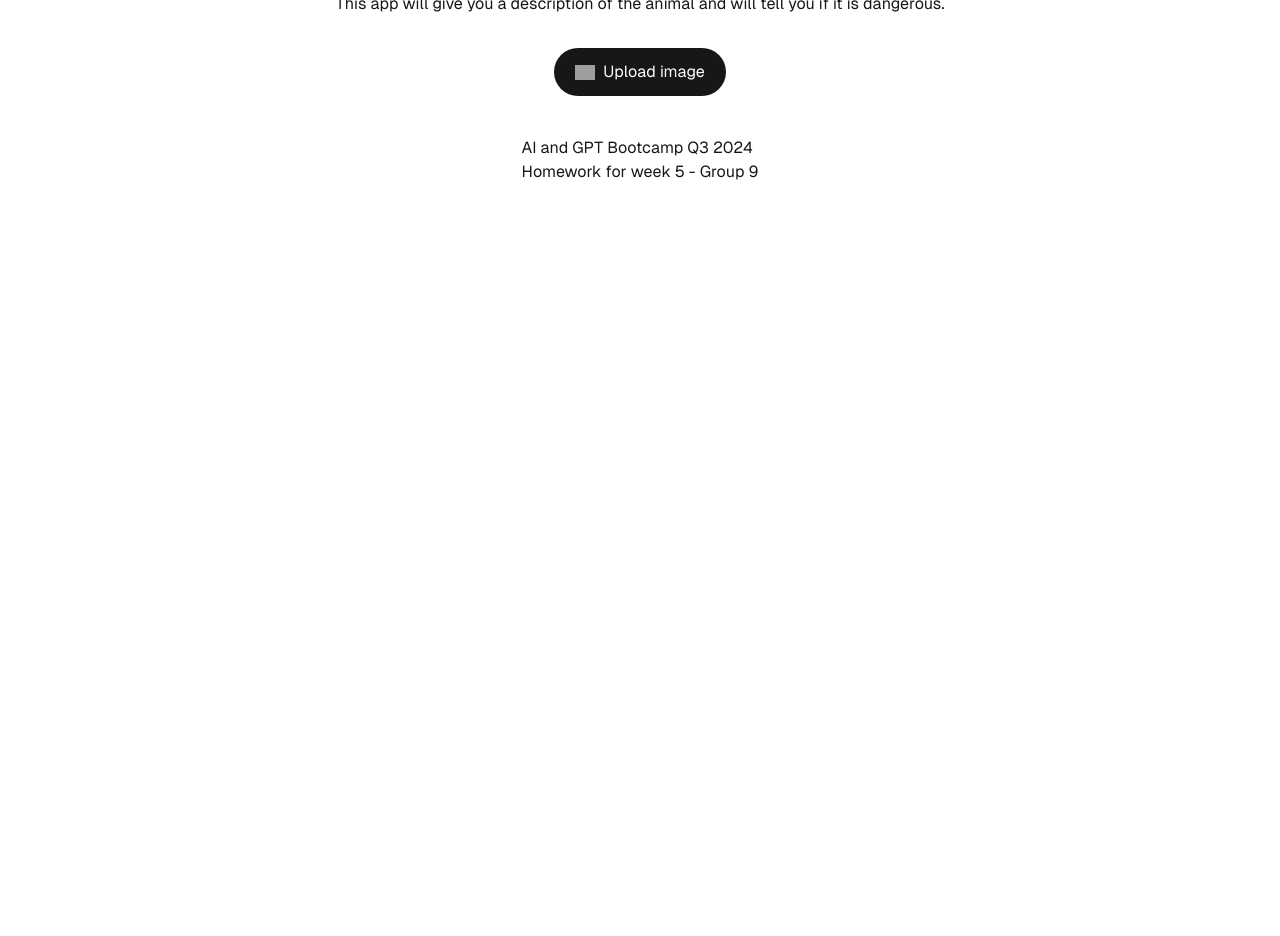
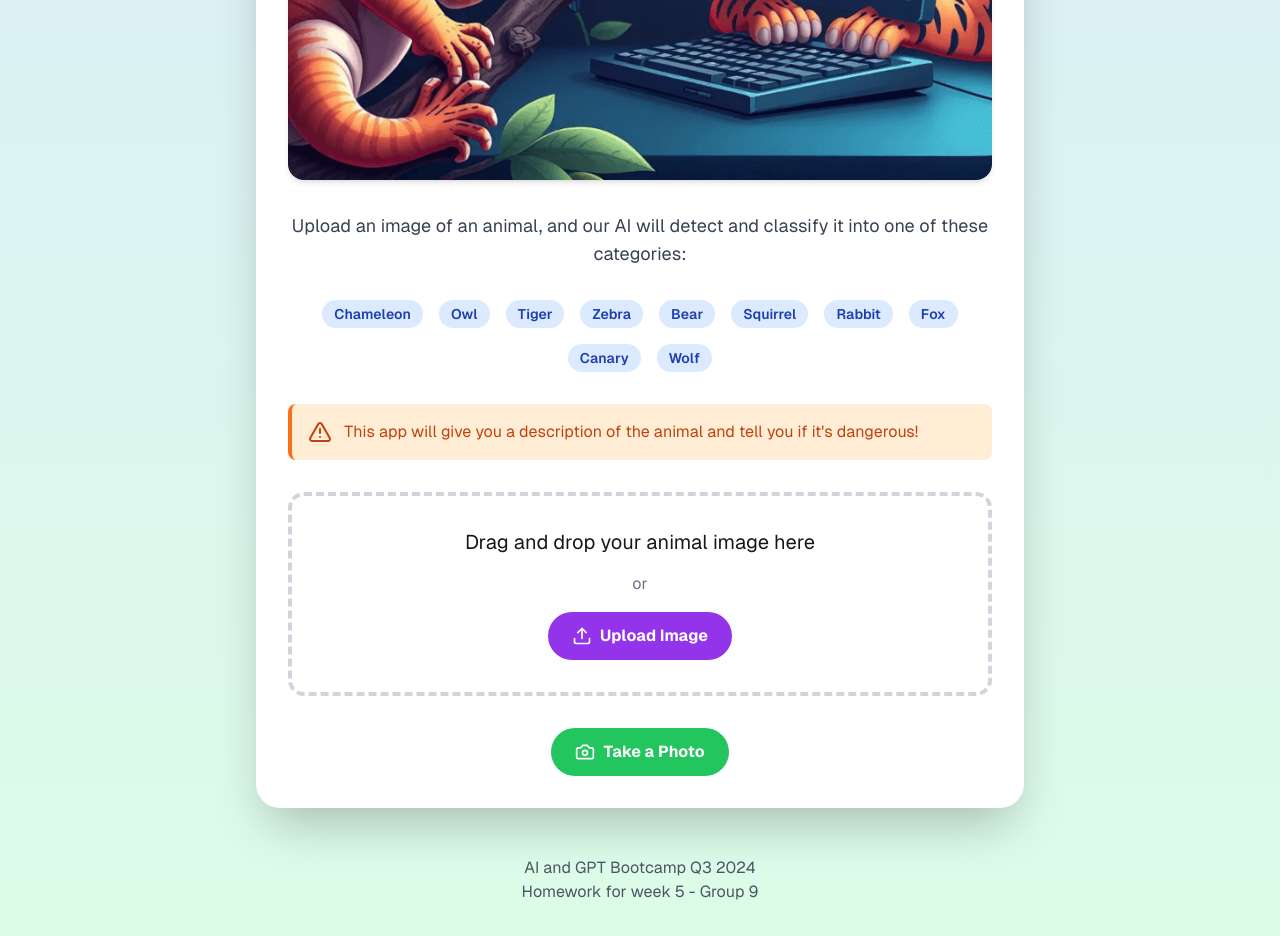
Before and after one commit to LuisJoseSanchez/encode-club-ai-and-gpt-bootcamp-q3-homework-week5, a Next.js app in the folder src/: page / in a window 1280 px wide. Shown: the part 660-1596 px from the top of the page. Before the commit the page ends 924 px from the top, so only its background shows below. Built offline with nearby package versions, Linux system fonts and the light colour scheme; grey boxes are pictures that could not be loaded.

Commit message:
Updated design

```diff
--- a/src/app/globals.css
+++ b/src/app/globals.css
@@ -25,3 +25,68 @@ body {
     text-wrap: balance;
   }
 }
+
+@layer base {
+  :root {
+    --background: 0 0% 100%;
+    --foreground: 0 0% 3.9%;
+    --card: 0 0% 100%;
+    --card-foreground: 0 0% 3.9%;
+    --popover: 0 0% 100%;
+    --popover-foreground: 0 0% 3.9%;
+    --primary: 0 0% 9%;
+    --primary-foreground: 0 0% 98%;
+    --secondary: 0 0% 96.1%;
+    --secondary-foreground: 0 0% 9%;
+    --muted: 0 0% 96.1%;
+    --muted-foreground: 0 0% 45.1%;
+    --accent: 0 0% 96.1%;
+    --accent-foreground: 0 0% 9%;
+    --destructive: 0 84.2% 60.2%;
+    --destructive-foreground: 0 0% 98%;
+    --border: 0 0% 89.8%;
+    --input: 0 0% 89.8%;
+    --ring: 0 0% 3.9%;
+    --chart-1: 12 76% 61%;
+    --chart-2: 173 58% 39%;
+    --chart-3: 197 37% 24%;
+    --chart-4: 43 74% 66%;
+    --chart-5: 27 87% 67%;
+    --radius: 0.5rem;
+  }
+  .dark {
+    --background: 0 0% 3.9%;
+    --foreground: 0 0% 98%;
+    --card: 0 0% 3.9%;
+    --card-foreground: 0 0% 98%;
+    --popover: 0 0% 3.9%;
+    --popover-foreground: 0 0% 98%;
+    --primary: 0 0% 98%;
+    --primary-foreground: 0 0% 9%;
+    --secondary: 0 0% 14.9%;
+    --secondary-foreground: 0 0% 98%;
+    --muted: 0 0% 14.9%;
+    --muted-foreground: 0 0% 63.9%;
+    --accent: 0 0% 14.9%;
+    --accent-foreground: 0 0% 98%;
+    --destructive: 0 62.8% 30.6%;
+    --destructive-foreground: 0 0% 98%;
+    --border: 0 0% 14.9%;
+    --input: 0 0% 14.9%;
+    --ring: 0 0% 83.1%;
+    --chart-1: 220 70% 50%;
+    --chart-2: 160 60% 45%;
+    --chart-3: 30 80% 55%;
+    --chart-4: 280 65% 60%;
+    --chart-5: 340 75% 55%;
+  }
+}
+
+@layer base {
+  * {
+    @apply border-border;
+  }
+  body {
+    @apply bg-background text-foreground;
+  }
+}
--- a/src/app/page.tsx
+++ b/src/app/page.tsx
@@ -1,47 +1,69 @@
+"use client";
+
+import { useState } from "react"; // Здесь только одно определение useState
 import Image from "next/image";
+import { Upload, Camera, AlertTriangle } from "lucide-react";
 
 export default function Home() {
+  const [isDragging, setIsDragging] = useState(false);
+
   return (
-    <div className="grid items-center justify-items-center min-h-screen sm:p-20 font-[family-name:var(--font-geist-sans)]">
-      <main className="flex flex-col gap-8 row-start-2 items-center sm:items-center">
-        <h1 className="text-xl font-bold text-slate-600">
-          Animal detection
+    <div className="min-h-screen bg-gradient-to-b from-blue-100 to-green-100 p-8 font-[family-name:var(--font-geist-sans)]">
+      <main className="max-w-3xl mx-auto bg-white rounded-3xl shadow-2xl p-8 space-y-8">
+        <h1 className="text-4xl font-bold text-center text-purple-600 animate-bounce">
+          🦁 Animal Detective 🐘
         </h1>
+        <div className="relative">
           <Image
-          className="rounded-3xl"
+            className="rounded-2xl shadow-md hover:shadow-xl transition-shadow duration-300"
             src="/animal-detection800.png"
             alt="Animal detection picture"
-          width={400}
+            width={800}
             height={400}
             priority
           />
-        <p>
-          Upload an image of an animal and this aplication will detect and
-          classify it in between these catagories: chamaleon, owl, tiger, zebra, bear, squirrel, rabbit, fox, canary and wolf.
+          <div className="absolute top-4 right-4 bg-yellow-400 text-black font-bold py-2 px-4 rounded-full transform rotate-12 animate-pulse">
+            New!
+          </div>
+        </div>
+        <p className="text-lg text-center text-gray-700">
+          Upload an image of an animal, and our AI will detect and classify it into one of these categories:
         </p>
-        <p>
-          This app will give you a description of the animal and will tell you if it is dangerous.
-        </p>
-
-        <div className="flex gap-4 items-center flex-col sm:flex-row">
-          <a
-            className="rounded-full border border-solid border-transparent transition-colors flex items-center justify-center bg-foreground text-background gap-2 hover:bg-[#383838] dark:hover:bg-[#ccc] text-sm sm:text-base h-10 sm:h-12 px-4 sm:px-5"
-            href=""
-            target="_blank"
-            rel="noopener noreferrer"
+        <div className="flex flex-wrap justify-center gap-4">
+          {["Chameleon", "Owl", "Tiger", "Zebra", "Bear", "Squirrel", "Rabbit", "Fox", "Canary", "Wolf"].map((animal) => (
+            <span key={animal} className="bg-blue-100 text-blue-800 px-3 py-1 rounded-full text-sm font-semibold">
+              {animal}
+            </span>
+          ))}
+        </div>
+        <div className="bg-orange-100 border-l-4 border-orange-500 text-orange-700 p-4 rounded-lg flex items-center space-x-3">
+          <AlertTriangle className="h-6 w-6 flex-shrink-0" />
+          <p>This app will give you a description of the animal and tell you if it's dangerous!</p>
+        </div>
+        <div
+          className={`border-4 border-dashed rounded-2xl p-8 text-center transition-colors duration-300 ${
+            isDragging ? "border-green-500 bg-green-100" : "border-gray-300 hover:border-blue-500 hover:bg-blue-50"
+          }`}
+          onDragEnter={() => setIsDragging(true)}
+          onDragLeave={() => setIsDragging(false)}
+          onDragOver={(e) => e.preventDefault()}
+          onDrop={() => setIsDragging(false)}
         >
-            <Image
-              className="dark:invert"
-              src="https://nextjs.org/icons/vercel.svg"
-              alt="Vercel logomark"
-              width={20}
-              height={20}
-            />
-            Upload image
-          </a>
+          <p className="text-xl mb-4">Drag and drop your animal image here</p>
+          <p className="text-gray-500 mb-4">or</p>
+          <button className="bg-purple-600 hover:bg-purple-700 text-white font-bold py-3 px-6 rounded-full transition-colors duration-300 flex items-center justify-center space-x-2 mx-auto">
+            <Upload className="h-5 w-5" />
+            <span>Upload Image</span>
+          </button>
+        </div>
+        <div className="text-center">
+          <button className="bg-green-500 hover:bg-green-600 text-white font-bold py-3 px-6 rounded-full transition-colors duration-300 flex items-center justify-center space-x-2 mx-auto">
+            <Camera className="h-5 w-5" />
+            <span>Take a Photo</span>
+          </button>
         </div>
       </main>
-      <footer className="pt-10 row-start-3 gap-8 flex-wrap items-center justify-center">
+      <footer className="mt-12 text-center text-gray-600">
         <p>AI and GPT Bootcamp Q3 2024</p>
         <p>Homework for week 5 - Group 9</p>
       </footer>
--- a/src/tailwind.config.ts
+++ b/src/tailwind.config.ts
@@ -1,19 +1,63 @@
 import type { Config } from "tailwindcss";
 
 const config: Config = {
-  content: [
+    darkMode: ["class"],
+    content: [
     "./pages/**/*.{js,ts,jsx,tsx,mdx}",
     "./components/**/*.{js,ts,jsx,tsx,mdx}",
     "./app/**/*.{js,ts,jsx,tsx,mdx}",
   ],
   theme: {
-    extend: {
-      colors: {
-        background: "var(--background)",
-        foreground: "var(--foreground)",
-      },
-    },
+  	extend: {
+  		colors: {
+  			background: 'hsl(var(--background))',
+  			foreground: 'hsl(var(--foreground))',
+  			card: {
+  				DEFAULT: 'hsl(var(--card))',
+  				foreground: 'hsl(var(--card-foreground))'
+  			},
+  			popover: {
+  				DEFAULT: 'hsl(var(--popover))',
+  				foreground: 'hsl(var(--popover-foreground))'
+  			},
+  			primary: {
+  				DEFAULT: 'hsl(var(--primary))',
+  				foreground: 'hsl(var(--primary-foreground))'
+  			},
+  			secondary: {
+  				DEFAULT: 'hsl(var(--secondary))',
+  				foreground: 'hsl(var(--secondary-foreground))'
+  			},
+  			muted: {
+  				DEFAULT: 'hsl(var(--muted))',
+  				foreground: 'hsl(var(--muted-foreground))'
+  			},
+  			accent: {
+  				DEFAULT: 'hsl(var(--accent))',
+  				foreground: 'hsl(var(--accent-foreground))'
+  			},
+  			destructive: {
+  				DEFAULT: 'hsl(var(--destructive))',
+  				foreground: 'hsl(var(--destructive-foreground))'
+  			},
+  			border: 'hsl(var(--border))',
+  			input: 'hsl(var(--input))',
+  			ring: 'hsl(var(--ring))',
+  			chart: {
+  				'1': 'hsl(var(--chart-1))',
+  				'2': 'hsl(var(--chart-2))',
+  				'3': 'hsl(var(--chart-3))',
+  				'4': 'hsl(var(--chart-4))',
+  				'5': 'hsl(var(--chart-5))'
+  			}
+  		},
+  		borderRadius: {
+  			lg: 'var(--radius)',
+  			md: 'calc(var(--radius) - 2px)',
+  			sm: 'calc(var(--radius) - 4px)'
+  		}
+  	}
   },
-  plugins: [],
+  plugins: [require("tailwindcss-animate")],
 };
 export default config;
```
Also changed, not shown: src/package.json (+5 -3 lines), src/components.json (added), 1 other file (tests, documents, lock files or other folders). Lines whose indentation alone changed are shown as unchanged.
